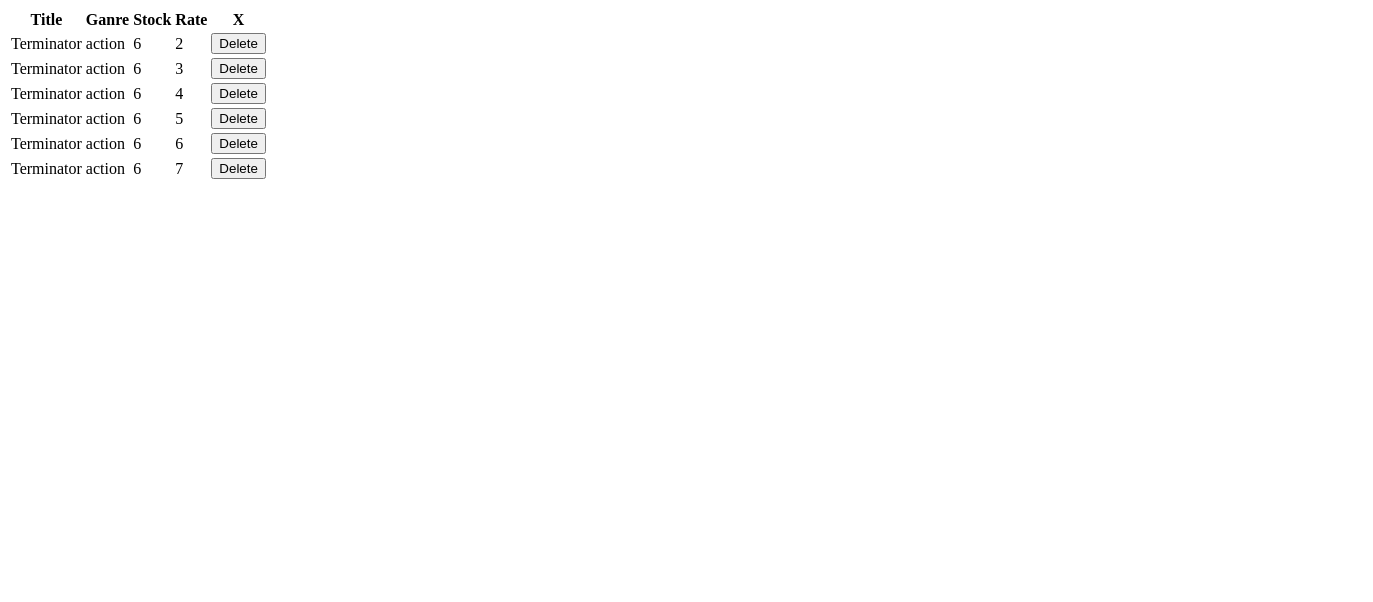
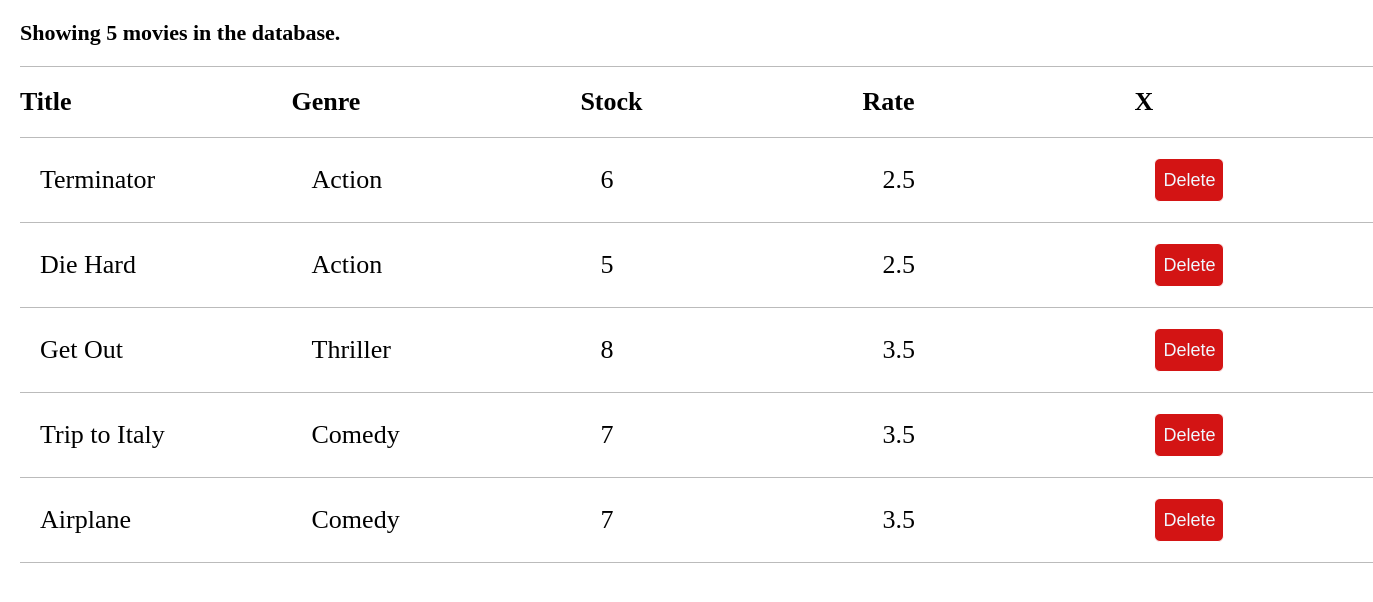
Before and after one commit to BrownEdgar/REACT_TEAM_2023, a React (Create React App) app: page / in a window 1280 px wide. Shown: the top 602 px of the page, 1373 px wide, since content can reach past the window. Built offline with nearby package versions, Linux system fonts and the light colour scheme.

Commit message:
add new folder

```diff
--- a/src/components/EDGAR/TablieList/MainTable.js
+++ b/src/components/EDGAR/TablieList/MainTable.js
@@ -1,7 +1,7 @@
 import React from 'react'
 import PropTypes from 'prop-types';
 
-export default function MainTable({ data, handleDelete }) {
+export default function MainTable({ data, handleDelete,}) {
 	return (
 			<table>
 					<tr>
--- a/src/components/Tigran/Homework_Table/App.jsx
+++ b/src/components/Tigran/Homework_Table/App.jsx
@@ -0,0 +1,27 @@
+import React, { useState} from 'react'
+import Table from './Table'
+
+export default function App() {
+    const [data, setdata] = useState([
+        {id: 1, name: "Terminator", type: "Action", stock: 6, rate: 2.5},
+        {id: 2, name: "Die Hard",  type: "Action", stock: 5, rate: 2.5},
+        {id: 3, name: "Get Out", type: "Thriller", stock: 8, rate: 3.5},
+        {id: 4, name: "Trip to Italy", type: "Comedy", stock: 7, rate: 3.5},
+        {id: 5, name: "Airplane", type: "Comedy", stock: 7, rate: 3.5},
+      ])
+    const [value, setvalue] = useState(5)
+    const minusOne = () => {
+        setvalue(value - 1)
+    }
+    const handleDelete = (id) => {
+        const filter = data.filter(elem => elem.id !== id)
+        setdata(filter)
+    }
+
+
+  return (
+    <div>
+        <Table data={data} value={value} handleDelete={handleDelete} minusOne={minusOne} />
+    </div>
+  )
+}
--- a/src/components/Tigran/Homework_Table/Table.jsx
+++ b/src/components/Tigran/Homework_Table/Table.jsx
@@ -0,0 +1,46 @@
+import React from 'react'
+import PropTypes from 'prop-types'
+
+import table from './Table.module.css'
+
+export default function Table({ data, value, handleDelete, minusOne}) {
+  return (
+    <div>
+      <h3 className={table.title}>Showing {value} movies in the database.</h3>
+      <table className={table.main_table}>
+        <tr>
+          <th>Title</th>
+          <th>Genre</th>
+          <th>Stock</th>
+          <th>Rate</th>
+          <th>X</th>
+        </tr>
+        {data.map(elem => {
+          return (
+            <tr>
+              <td>{elem.name}</td>
+              <td>{elem.type}</td>
+              <td>{elem.stock}</td>
+              <td>{elem.rate}</td>
+              <td>
+                <button className={table.delete_btn} onClick={() => {handleDelete(elem.id); minusOne()}}>Delete</button>
+              </td>
+            </tr>
+          )
+        })}
+      </table>
+    </div>
+  )
+}
+Table.propTypes = {
+  handleDelete: PropTypes.func.isRequired,
+  minusOne: PropTypes.func.isRequired,
+  data: PropTypes.arrayOf(PropTypes.shape({
+    id: PropTypes.number,
+    name: PropTypes.string,
+    type: PropTypes.string,
+    stock: PropTypes.number,
+    rate: PropTypes.number,
+  value: PropTypes.number,
+  }))
+}
--- /dev/null
+++ b/src/components/Tigran/Homework_Table/Table.module.css
@@ -0,0 +1,34 @@
+* {
+    box-sizing: border-box;
+    margin: 0;
+    padding: 0;
+}
+.title {
+    font-size: 22px;
+    margin: 20px;
+}
+.delete_btn {
+    background-color: rgb(211, 20, 20);
+    color: aliceblue;
+    width: 70px;
+    height: 44px;
+    font-size: 18px;
+    border-radius: 6px;
+    border: 1px solid white;
+    cursor: pointer;
+}
+.main_table {
+border-collapse: collapse;
+width: 100%;
+font-size:26px;
+margin: 20px;
+}
+th {
+    padding: 20px 220px 20px 0px;
+    border-bottom: 1px solid rgba(128, 128, 128, 0.536);
+    border-top: 1px solid rgba(128, 128, 128, 0.536);
+}
+td {
+    padding: 20px;
+    border-bottom: 1px solid rgba(128, 128, 128, 0.536);
+}
--- a/src/index.js
+++ b/src/index.js
@@ -1,6 +1,6 @@
 import React from 'react';
 import ReactDOM from 'react-dom/client';
-import App from './components/EDGAR/TablieList/App';
+import App from './components/Tigran/Homework_Table/App';
 
 const root = ReactDOM.createRoot(document.getElementById('root'));
 root.render(
```
